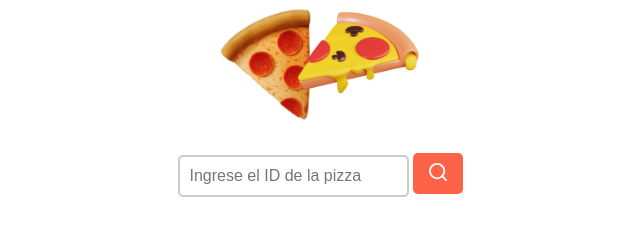
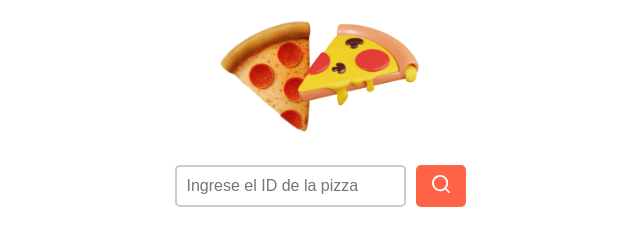
Before and after one commit to sofilopez01/E3, a plain HTML site: page index.html in a window 1280 px wide. Shown: the whole page, without its empty margins (320-960 px from the left). Drawn offline with Linux system fonts and the light colour scheme.

Commit message:
se agrego div buscador

```diff
--- a/index.html
+++ b/index.html
@@ -7,17 +7,18 @@
     <link rel="stylesheet" href="/style.css" />
   </head>
   <body>
+    <div class="container">
       <img src="/img/pizza.png" alt="Pizza Icon" class="pizza-icon" />
-    <div class="container">
-
+      <div class="buscador">
         <input
           type="number"
           id="pizzaId"
           placeholder="Ingrese el ID de la pizza"
         />
         <button id="buscarBtn">
-        <img src="/img/lupa.svg" alt="Buscar" class="lupa-icon">
+          <img src="/img/lupa.svg" alt="Buscar" class="lupa-icon" />
         </button>
+      </div>
       <div id="resultado"></div>
     </div>
 
--- a/style.css
+++ b/style.css
@@ -1,3 +1,9 @@
+
+.container {
+  text-align: center;
+  margin-top: 20px;
+}
+
 .pizza-icon {
   width: 200px;
   display: block;
@@ -5,9 +11,11 @@
   margin-bottom: 2rem;
 }
 
-.container {
-  text-align: center;
-  margin-top: 20px;
+.buscador{
+display: flex;
+flex-direction: row;
+justify-content: center;
+gap: 10px;
 }
 
 input[type="number"] {
```
Lines whose indentation alone changed are shown as unchanged.
